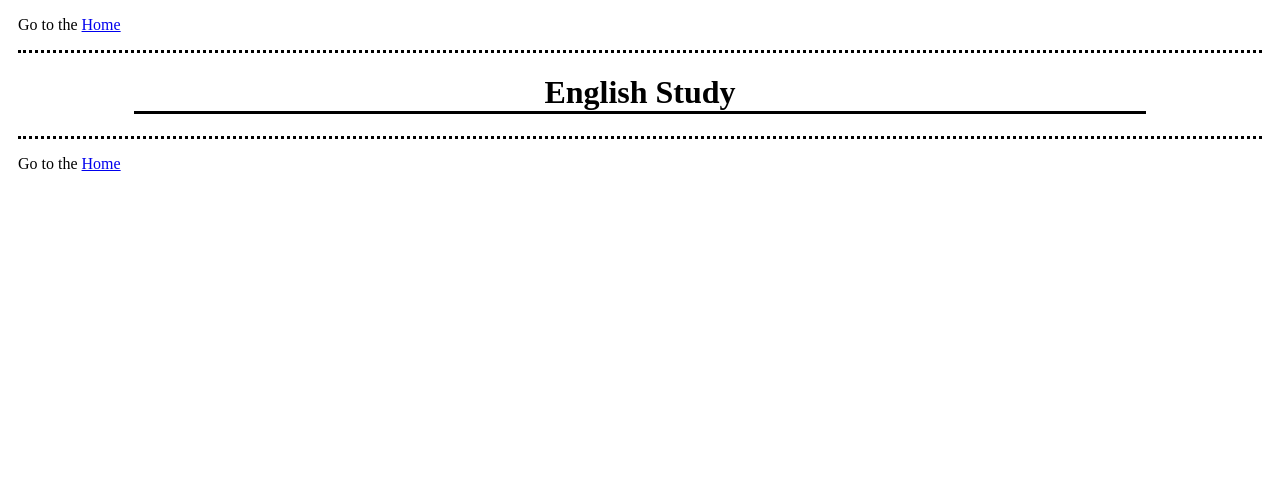
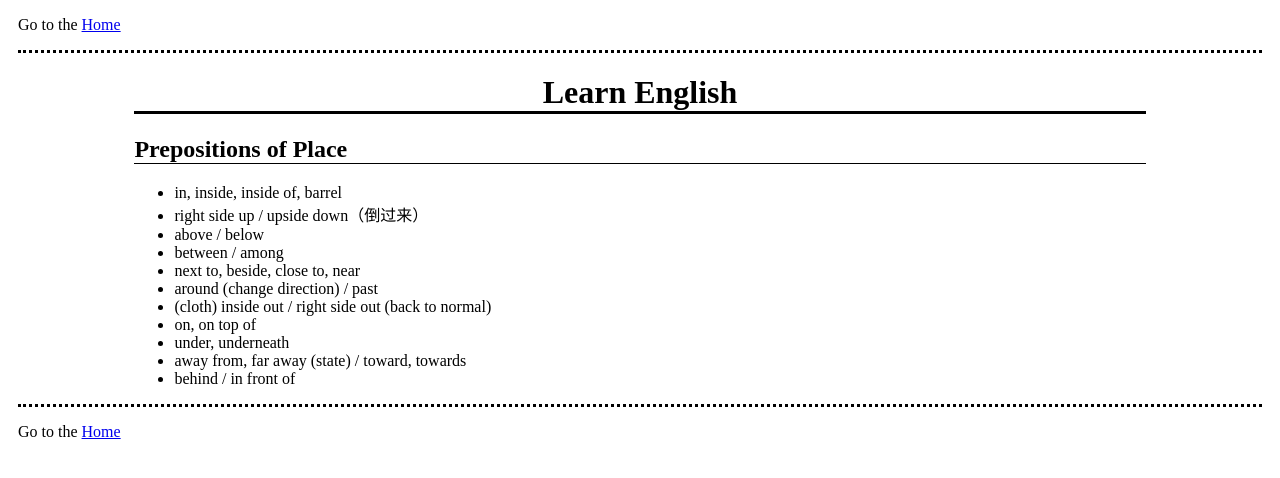
Before and after one commit to WGZ-W/wgz-w.github.io, a Jekyll site: the page built from _posts/Study/2024-11-27-english.md, in a window 1280 px wide. Shown: the top 478 px of the page. Built offline with Jekyll 4.4.1, drawn with Linux system fonts in a browser that asks for light colours.

Commit message:
prepositions of place (English)

```diff
--- a/_posts/Study/2024-11-27-english.md
+++ b/_posts/Study/2024-11-27-english.md
@@ -1,7 +1,20 @@
 ---
 layout: post
 tag: study
-title: "English Study"
+title: "Learn English"
 ---
 
-# English Study
+# Learn English
+
+## Prepositions of Place
+- in, inside, inside of, barrel
+- right side up / upside down（倒过来）
+- above / below
+- between / among
+- next to, beside, close to, near
+- around (change direction) / past
+- (cloth) inside out / right side out (back to normal)
+- on, on top of
+- under, underneath
+- away from, far away (state) / toward, towards
+- behind / in front of
```
